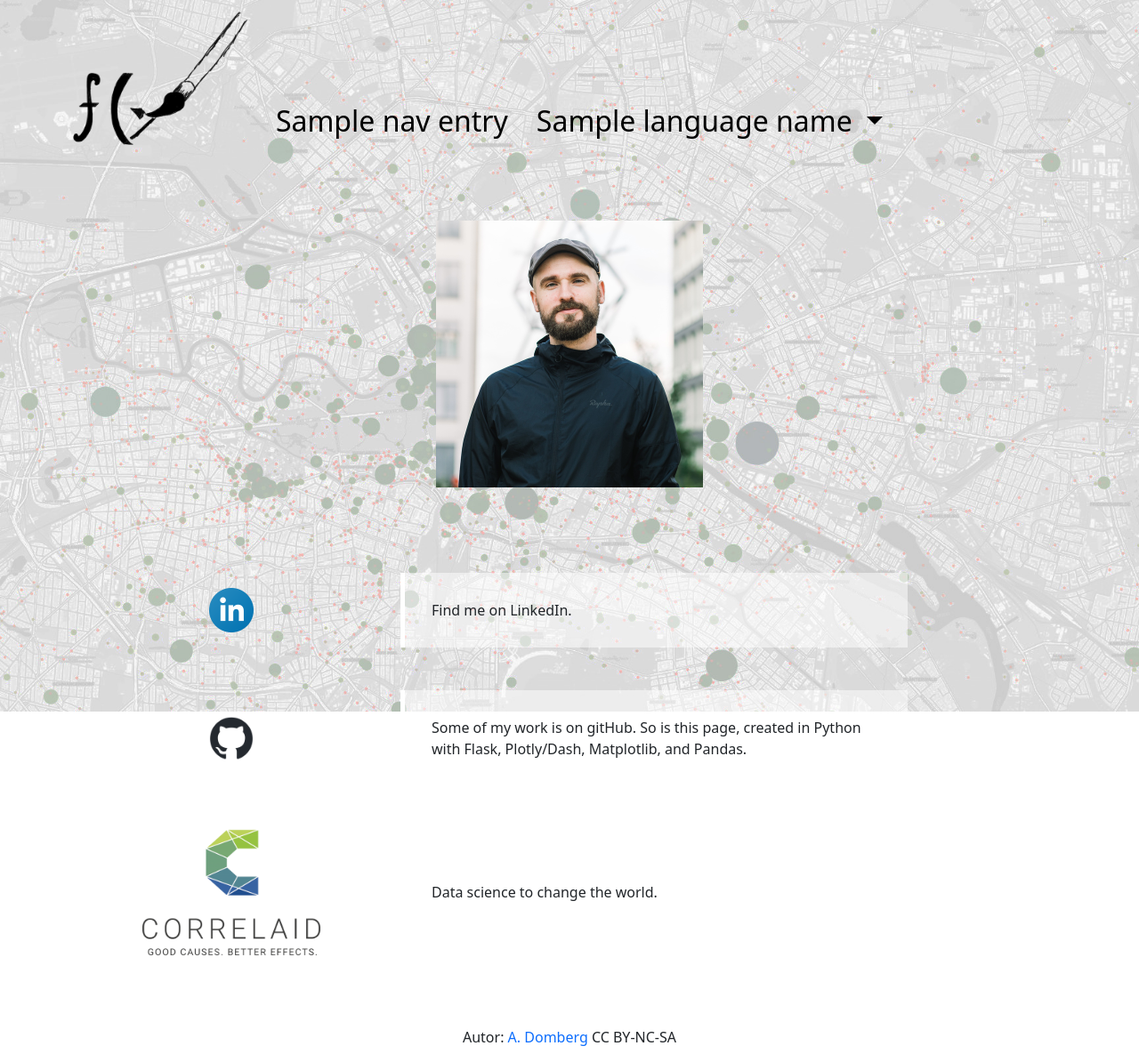
After one commit to andmbg/portfolio, a Flask app: template templates/contact_en.html in a window 1280 px wide. The commit adds this page. Shown: the whole page at 89% size. Run offline with Flask 2, Linux system fonts and the light colour scheme; the template is opened without the code that fills it: most values are stand-ins (such as "Sample title", 1, 10 or a date in 2020); some libraries are stand-ins or nearby versions.

Commit message:
redo app.py entirely to include languages
- the prior structure didn't seem to allow this
- lots of work left to do, including in the dashapps

```diff
--- a/app.py
+++ b/app.py
@@ -1,127 +1,94 @@
-from pathlib import Path
-import sys
+import importlib
+from flask import Flask, render_template, request, session, url_for, redirect, g
+import markdown
 import base64
-
-from flask import Flask, render_template
-import markdown
 
 
 def read_png_file(file_path):
-    """
-    Return content of a png file as base64.
-    """
     if file_path is None:
         return None
-
     with open(file_path, "rb") as file:
-        png_content = base64.b64encode(file.read()).decode("utf-8")
-    return png_content
+        return base64.b64encode(file.read()).decode("utf-8")
 
 
-flask_app = Flask(__name__)
+def create_app():
+    app = Flask(__name__)
+    app.secret_key = "your_secret_key_here"
 
+    nav_entries = {
+        "Start": "/",
+        "Kontakt": "/contact",
+    }
 
-nav_entries = {
-    "Start": "/",
-    "Kontakt": "/contact",
-}
+    app_dirs = [
+        # "pks",
+        # "bundestag",
+        "wikimap",
+        "elternsein",
+    ]
+    dash_apps = {"en": [], "de": []}
 
-# Add base directory of pks
-pks_base_dir = Path(__file__).resolve().parent / 'dashapps' / 'pks'
-if pks_base_dir.exists() and str(pks_base_dir) not in sys.path:
-    sys.path.insert(0, str(pks_base_dir))
+    for lang in ["en", "de"]:
+        for app_dir in app_dirs:
+            module = importlib.import_module(f"dashapps.{lang}.{app_dir}.{app_dir}")
+            metadata = importlib.import_module(f"dashapps.{lang}.{app_dir}").metadata
+            dash_app = module.init_dashboard(app, metadata.get("route", f"/{app_dir}/"))
+            dash_apps[lang].append({"app": dash_app, "metadata": metadata})
 
-# Add base directory of elternsein
-elternsein_base_dir = Path(__file__).resolve().parent / 'dashapps' / 'elternsein'
-if elternsein_base_dir.exists() and str(elternsein_base_dir) not in sys.path:
-    sys.path.insert(0, str(elternsein_base_dir))
+    @app.before_request
+    def before_request():
+        if "language" not in session:
+            session["language"] = request.accept_languages.best_match(
+                ["en", "de"], default="en"
+            )
+        g.language = session["language"]
 
+    @app.route("/")
+    def index():
+        with open(f"static/prose/{g.language}/intro.md", "r") as file:
+            intro = markdown.markdown(file.read())
 
-# Import and define apps from submodules here:
-from dashapps.pks.pks import init_dashboard as init_pks
-from dashapps.pks import metadata as metadata_pks
+        posts = []
+        for i, app_md in enumerate(dash_apps[g.language]):
 
-from dashapps.elternsein.elternsein import init_dashboard as init_elternsein
-from dashapps.elternsein import metadata as metadata_elternsein
+            metadata = app_md["metadata"]
 
-from dashapps.bundestag.bundestag import init_dashboard as init_bundestag
-from dashapps.bundestag import metadata as metadata_bundestag
+            post = {
+                "title": metadata.get(f"title", "Default title"),
+                "route": metadata.get("route", "/default/"),
+                "thumbnail_img": read_png_file(metadata.get("thumbnail", None)),
+                "synopsis": metadata.get(f"synopsis", "Default synopsis"),
+                "rotation": (2 * (i % 2) - 1) * 3,
+                "offset": [2, 5, 1, 4, 3][i % 5],
+            }
+            posts.append(post)
 
-from dashapps.wikimap.wikimap import init_dashboard as init_wikimap
-from dashapps.wikimap import metadata as metadata_wikimap
-
-apps = [
-    {
-        "app": init_pks(flask_app, metadata_pks.get("route", "default")),
-        "metadata": metadata_pks,
-    },
-    {
-        "app": init_bundestag(flask_app, metadata_bundestag.get("route", "default")),
-        "metadata": metadata_bundestag,
-    },
-    {
-        "app": init_wikimap(flask_app, metadata_wikimap.get("route", "default")),
-        "metadata": metadata_wikimap,
-    },
-    {
-        "app": init_elternsein(flask_app, metadata_elternsein.get("route", "default")),
-        "metadata": metadata_elternsein,
-    },
-]
-
-posts = []
-
-for app_metadata in apps:
-
-    app = app_metadata["app"]
-    metadata = app_metadata["metadata"]
-
-    # modify apps to contain the dashapp template:
-    with flask_app.test_request_context("/?name=test"):
-        app.index_string = render_template(
-            "dashapp.html",
+        return render_template(
+            "index.html",
+            intro=intro,
+            posts=posts,
             nav_entries=nav_entries,
-            title=metadata.get("title", "default title"),
+            current_language=g.language,
+            language_names={"en": "English", "de": "Deutsch"},
         )
 
-    # define thumbnail entries in posts list:
-    posts.append(
-        {
-            "title": metadata.get("title", "Default title"),
-            "route": metadata.get("route", "/default/"),
-            "thumbnail_img": read_png_file(metadata.get("thumbnail", None)),
-            "synopsis": metadata.get("synopsis", "Default synopsis"),
-        }
-    )
+    @app.route("/contact")
+    def contact():
+        return render_template(
+            f"contact_{g.language}.html",
+            nav_entries=nav_entries,
+            current_language=g.language,
+            language_names={"en": "English", "de": "Deutsch"},
+        )
 
+    @app.route("/set_language/<lang>")
+    def set_language(lang):
+        session["language"] = lang
+        return redirect(request.referrer or url_for("index"))
 
-# Define the index and the post entries:
-@flask_app.route("/")
-def index():
-
-    with open("static/prose/intro.md", "r") as file:
-        intro = markdown.markdown(file.read())
-
-    # add a small rotation and side shift to each post:
-    for i, post in enumerate(posts):
-        post["rotation"] = (2 * (i % 2) - 1) * 3
-        post["offset"] = [2, 5, 1, 4, 3][i % 5]
-
-    return render_template(
-        "index.html",
-        intro=intro,
-        nav_entries=nav_entries,
-        posts=posts,
-    )
-
-@flask_app.route("/contact")
-def contact():
-
-    return render_template(
-        "contact.html",
-        nav_entries=nav_entries,
-    )
+    return app
 
 
 if __name__ == "__main__":
-    flask_app.run(host="0.0.0.0", port=5000, debug=True)
+    app = create_app()
+    app.run(host="0.0.0.0", port=5000, debug=True)
--- a/templates/base.html
+++ b/templates/base.html
@@ -20,6 +20,15 @@
                     <a class="nav-link" href="{{ url }}">{{ name }}</a>
                 </li>
                 {% endfor %}
+                <li class="nav-item dropdown">
+                    <a class="nav-link dropdown-toggle" href="#" id="languageDropdown" role="button" data-bs-toggle="dropdown" aria-expanded="false">
+                        {{ language_names[current_language] }}
+                    </a>
+                    <ul class="dropdown-menu" aria-labelledby="languageDropdown">
+                        <li><a class="dropdown-item" href="{{ url_for('set_language', lang='en') }}">English</a></li>
+                        <li><a class="dropdown-item" href="{{ url_for('set_language', lang='de') }}">Deutsch</a></li>
+                    </ul>
+                </li>
             </ul>
         </nav>
     </header>
--- a/templates/contact.html
+++ b/templates/contact_de.html
@@ -1,6 +1,6 @@
 {% extends "base.html" %}
 
-{% block title %}functionalviz: Understanding is beautiful.{% endblock %}
+{% block title %}Portfolio{% endblock %}
 
 {% block main %}
     <div class="background-fixed"></div>
--- /dev/null
+++ b/templates/contact_en.html
@@ -0,0 +1,51 @@
+{% extends "base.html" %}
+
+{% block title %}Portfolio{% endblock %}
+
+{% block main %}
+    <div class="background-fixed"></div>
+    <main class="container mt-4">
+
+        <div class="row">
+            <div class="col-8 offset-2 my-5">
+                <center>
+                    <img src="{{ url_for('static', filename='img/somebloke.jpg')}}" alt="" width="300px">
+                </center>
+            </div>
+        </div>
+
+        <div class="row my-5">
+            <div class="col-4" style="text-align: center; margin-top: auto; margin-bottom: auto;">
+                <a href="https://www.linkedin.com/in/andreas-domberg-phd">
+                    <img src="{{ url_for('static', filename='img/linkedin.png')}}" width="50px">
+                </a>
+            </div>
+            <div class="col-6 para">
+                    Find me on LinkedIn.
+            </div>
+        </div>
+
+        <div class="row my-5">
+            <div class="col-4" style="text-align: center; margin-top: auto; margin-bottom: auto;">
+                <a href="https://github.com/andmbg">
+                    <img src="{{ url_for('static', filename='img/github-mark.png')}}" width="50px">
+                </a>
+            </div>
+            <div class="col-6 para">
+                Some of my work is on gitHub. So is this page, created in Python with Flask, Plotly/Dash, Matplotlib, and Pandas.
+            </div>
+        </div>
+
+        <div class="row my-5">
+            <div class="col-4" style="text-align: center; margin-top: auto; margin-bottom: auto;">
+                <a href="https://www.correlaid.org">
+                    <img src="{{ url_for('static', filename='img/CA_logo.png')}}" width="200px">
+                </a>
+            </div>
+            <div class="col-6 para" style="margin-top: auto; margin-bottom: auto;">
+                Data science to change the world.
+            </div>
+        </div>
+
+    </main>
+{% endblock %}
```
Also changed, not shown: static/prose/de/intro.md (renamed from static/prose/intro.md, +1 -1 lines), static/prose/en/intro.md (added, +4 -0 lines), 2 other files.
